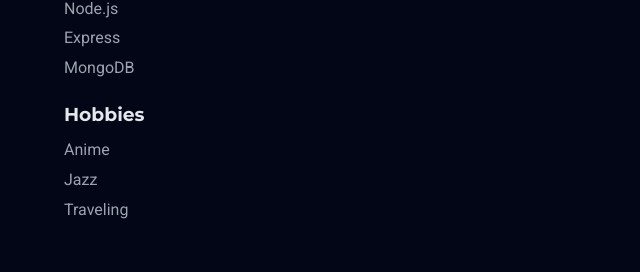
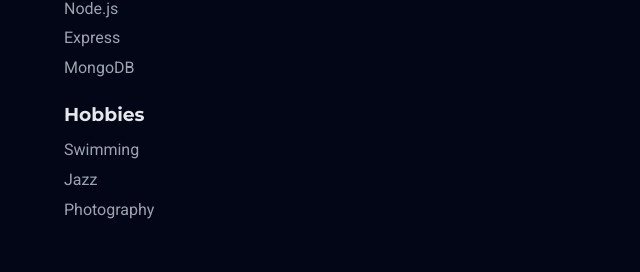
Before and after one commit to WillG1099/ice-cold-portfolio-1, a plain HTML site: page index.html in a window 1280 px wide. Shown: the part 932-1204 px from the top of the page, 0-640 px from the left. Drawn offline with Linux system fonts and the light colour scheme.

Commit message:
Update portfolio index.html

```diff
--- a/index.html
+++ b/index.html
@@ -105,9 +105,9 @@
 
   <h3>Hobbies</h3>
   <ul>
-    <li>Anime</li>
+    <li>Swimming</li>
     <li>Jazz</li>
-    <li>Traveling</li>
+    <li>Photography</li>
   </ul>
 </aside>
 
```
